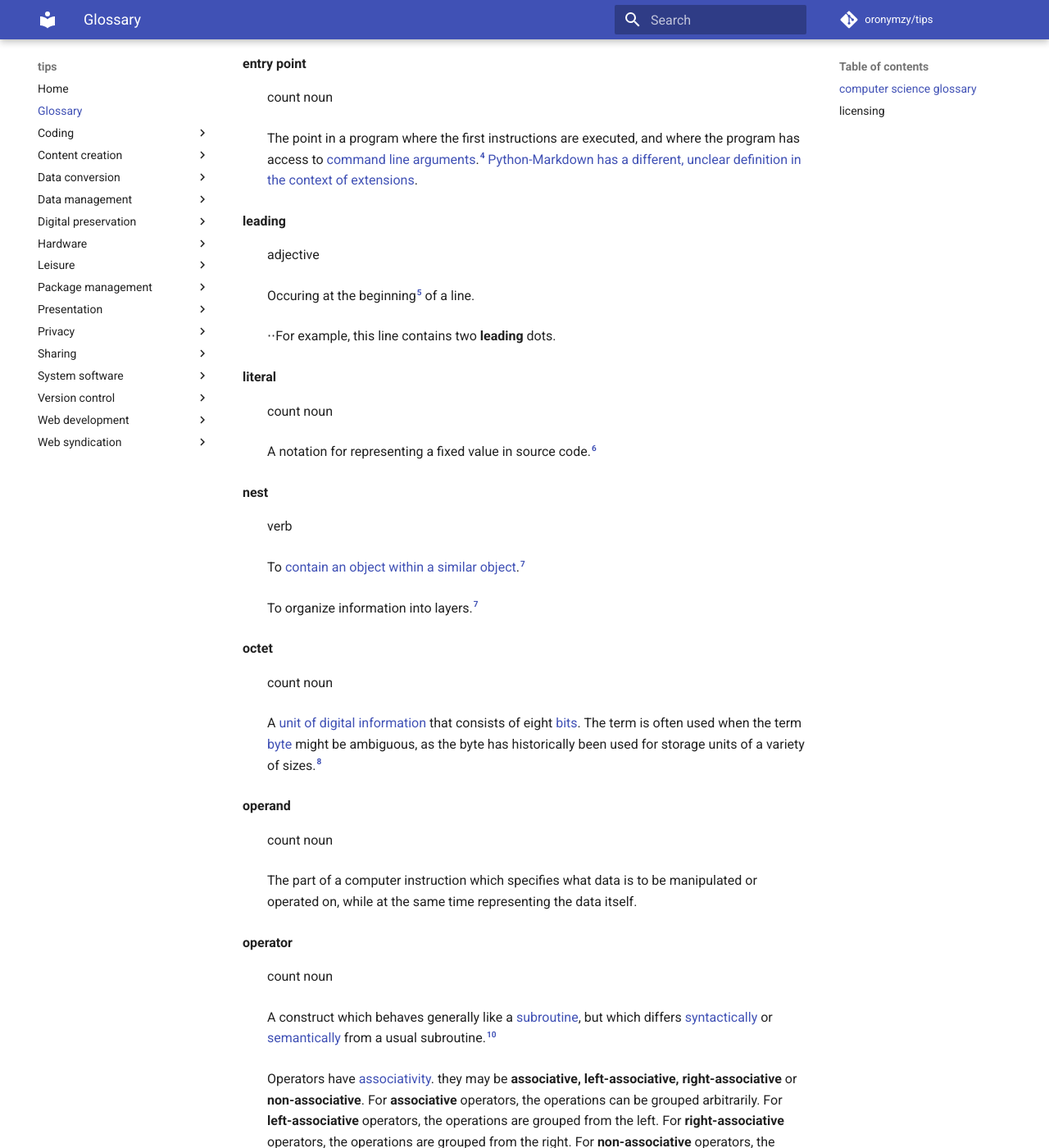
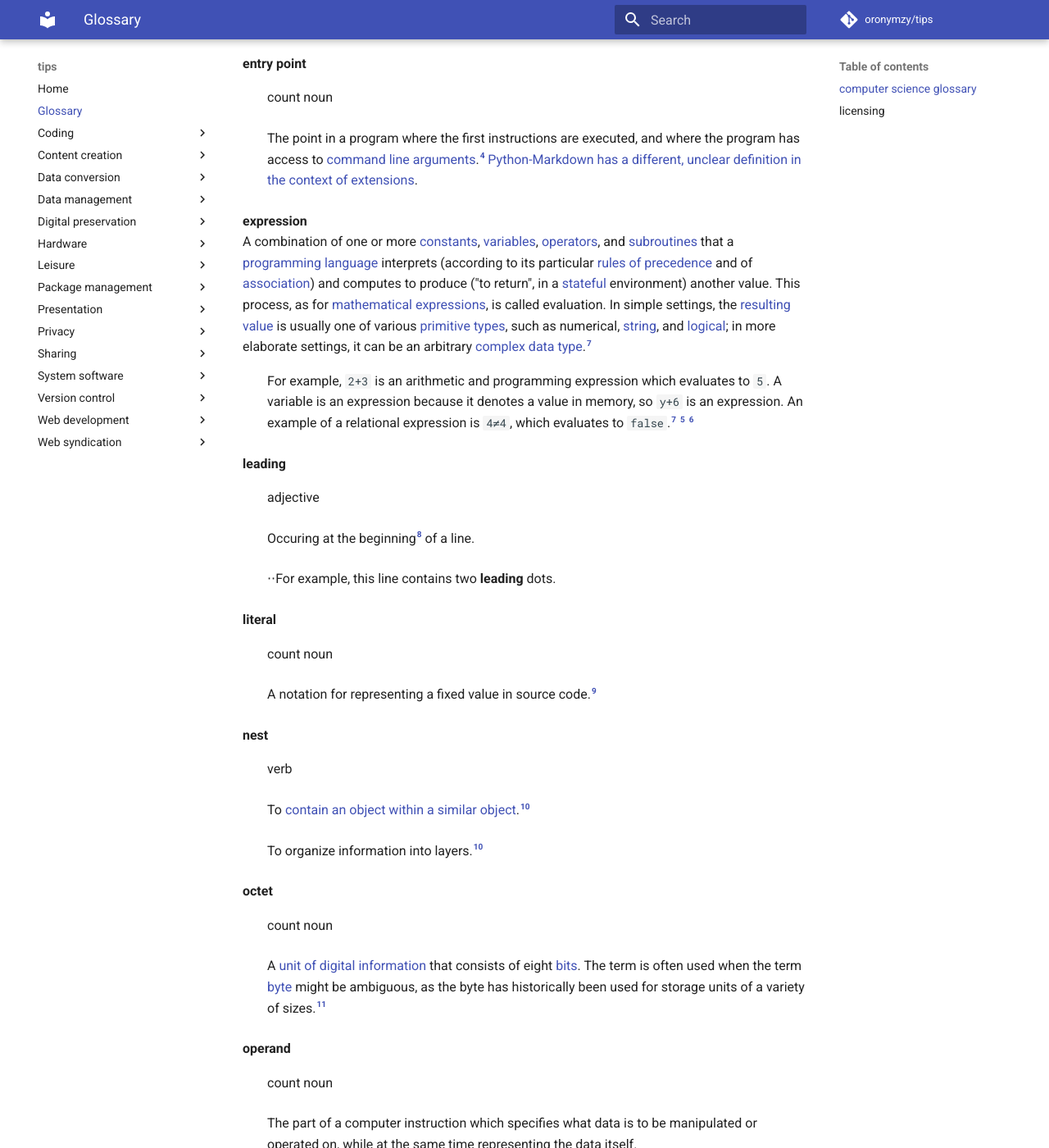
Before and after one commit to oronymzy/tips, an MkDocs documentation site: the page built from docs/glossry.md, in a window 1280 px wide and 1400 px high, scrolled down 705 px. Shown: the whole window at 82% size. Built offline with MkDocs 1.6.1 and Material for MkDocs 9.7.7, drawn with Linux system fonts in a browser that asks for light colours; comment, search, counter and statistics services are not loaded; some of the changed text lies outside the part shown.

Commit message:
Add 'expression' and 'value' concepts, add list item
Add 'expression' concept, with footnotes.
Add 'value' concept, with footnote.
Add 'Expression (computer science)' unordered list item
with hyperlink in 'licensing' section.

```diff
--- a/docs/glossry.md
+++ b/docs/glossry.md
@@ -18,6 +18,10 @@ These are concepts I find especially confusing, ambiguous, or difficult to remem
 **entry point** {: #entrypointdef }
 : count noun
 : The point in a program where the first instructions are executed, and where the program has access to [command line arguments](https://en.wikipedia.org/wiki/Command_line_arguments).[^entrypointdef-note1] [Python-Markdown has a different, unclear definition in the context of extensions](https://python-markdown.github.io/extensions/#officially-supported-extensions).
+
+**expression** {: #expressiondef }
+A combination of one or more [constants](https://en.wikipedia.org/wiki/Constant_(programming)), [variables](https://en.wikipedia.org/wiki/Variable_(programming)), [operators](https://en.wikipedia.org/wiki/Operator_(programming)), and [subroutines](#subroutinedef) that a [programming language](https://en.wikipedia.org/wiki/Programming_language) interprets (according to its particular [rules of precedence](https://en.wikipedia.org/wiki/Order_of_operations) and of [association](#associativitydef)) and computes to produce ("to return", in a [stateful](https://en.wikipedia.org/wiki/State_(computer_science)) environment) another value. This process, as for [mathematical expressions](https://en.wikipedia.org/wiki/Mathematical_expression), is called evaluation. In simple settings, the [resulting value](https://en.wikipedia.org/wiki/Return_type) is usually one of various [primitive types](https://en.wikipedia.org/wiki/Primitive_data_type), such as numerical, [string](https://en.wikipedia.org/wiki/String_(computer_science)), and [logical](https://en.wikipedia.org/wiki/Boolean_expression); in more elaborate settings, it can be an arbitrary [complex data type](https://en.wikipedia.org/wiki/Complex_data_type).[^expressiondef-note1]
+: For example, `2+3` is an arithmetic and programming expression which evaluates to `5`. A variable is an expression because it denotes a value in memory, so `y+6` is an expression. An example of a relational expression is `4≠4`, which evaluates to `false`.[^expressiondef-note1] [^expressiondef1] [^expressiondef2]
 
 **leading** {: #leadingdef }
 : adjective
@@ -66,10 +70,15 @@ These are concepts I find especially confusing, ambiguous, or difficult to remem
 : verb
 : To shorten a [decimal](https://en.wiktionary.org/wiki/decimal) [number](https://en.wiktionary.org/wiki/number) by removing [trailing](#trailingdef) or [leading](#leadingdef) [digits](https://en.wiktionary.org/wiki/digit).[^truncatedef-note1]
 
+**value** {: #valuedef }
+: count noun
+: A member of the set of possible results brought about by an act of computation.[^valuedef-note1]
+
 ## licensing
 **Some rights reserved: [CC BY-SA 3.0](https://creativecommons.org/licenses/by-sa/3.0/).** Includes significant content from:
 
 - [Entry point](https://en.wikipedia.org/w/index.php?title=Entry_point&oldid=881544189)
+- [Expression (computer science)](https://en.wikipedia.org/w/index.php?title=Expression_(computer_science)&oldid=878391104)
 - [Literal (computer programming)](https://en.wikipedia.org/w/index.php?title=Literal_(computer_programming)&oldid=849448036)
 - [Octet (computing)](https://en.wikipedia.org/w/index.php?title=Octet_(computing)&oldid=852309529)
 - [Nesting (computing)](https://en.wikipedia.org/w/index.php?title=Nesting_(computing)&oldid=877015415)
@@ -92,6 +101,9 @@ on Wiktionary, with changes made.
 [^associativitydef-note1]: This definition is the same as [Wiktionary's definition](https://en.wiktionary.org/wiki/associativity).
 [^atomicitydef-note1]: This definition is the same as [Wiktionary's definition](https://en.wiktionary.org/wiki/atomicity).
 [^entrypointdef-note1]: This definition is essentially the same as [Wikipedia's definition](https://en.wikipedia.org/wiki/Entry_point), with some rewording.
+[^expressiondef1]: [Javascript expressions, Mozilla](https://developer.mozilla.org/en/Core_JavaScript_1.5_Guide/Expressions) Accessed July 6, 2009]
+[^expressiondef2]: [Programming in C](https://www.cs.drexel.edu/~rweaver/COURSES/ISTC-2/TOPICS/expr.html) Accessed July 6, 2009
+[^expressiondef-note1]: This definition is similar to [Wikipedia's definition](https://en.wikipedia.org/wiki/Expression_(computer_science)), with changes made.
 [^leadingdef]: <https://stackoverflow.com/questions/959215/how-do-i-remove-leading-whitespace-in-python>
 [^literaldef-note1]: This definition is the same as [Wikipedia's definition](https://en.wikipedia.org/wiki/Literal_(computer_programming)).
 [^nestdef-note1]: This definition is loosely based on [Wikipedia's definition of “nesting”](https://en.wikipedia.org/wiki/Nesting_(computing)).
@@ -104,3 +116,4 @@ on Wiktionary, with changes made.
 [^subroutinedef-note1]: This definition is essentially the same as [Wikipedia's definition](https://en.wikipedia.org/wiki/Subroutine), with some rewording.
 [^trailingdef]: <https://stackoverflow.com/questions/22273233/what-is-meant-by-trailing-space-and-whats-the-difference-between-it-and-a-blank/22273264#22273264>
 [^truncatedef-note1]: This definition is essentially the same as [Wiktionary's definition](https://en.wiktionary.org/wiki/truncate).
+[^valuedef-note1]: This is a **personal definition** based on the definition proposed on [an answer on Stack Overflow](https://stackoverflow.com/questions/3300726/what-is-a-value-in-the-context-of-programming/3301073#3301073).
```
